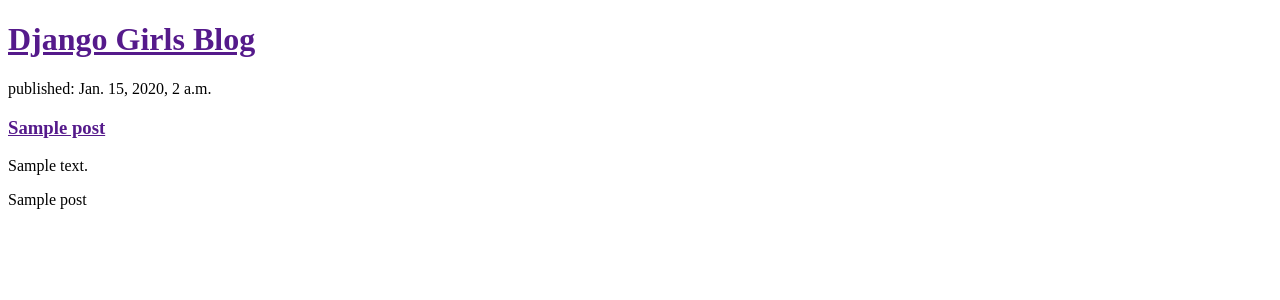
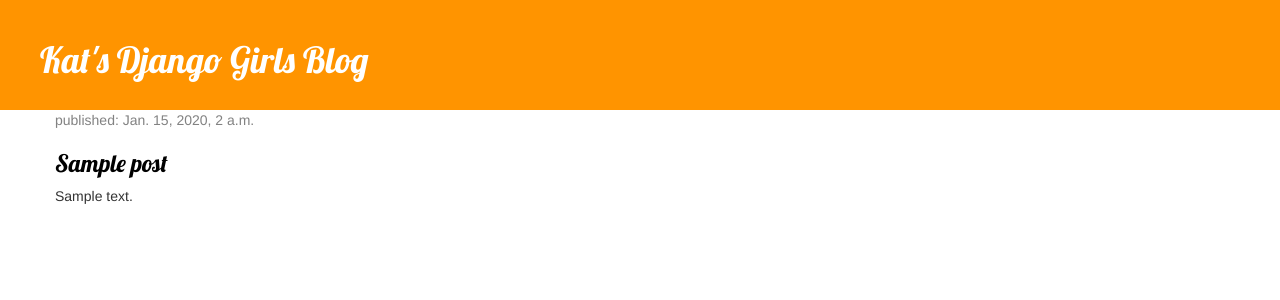
Before and after one commit to katreinhart/djangotutorial, a Django app: template blog/templates/blog/post_list.html in a window 1280 px wide. Shown: the top 300 px of the page. Run offline with Django 3.2, Linux system fonts and the light colour scheme; the template is opened without the code that fills it: values that come from a table or form of the project are taken from there, others are empty; tables that the repository leaves empty hold one stand-in row (values such as "Sample post"); some libraries are stand-ins or nearby versions.

Commit message:
Add view and template for detail view and CSS for site

```diff
--- /dev/null
+++ b/blog/static/css/blog.css
@@ -0,0 +1,51 @@
+a{
+  color: #FCA205;
+}
+
+h1, h2, h3, h4 {
+  font-family: "Lobster"
+}
+
+.page_header{
+  background-color: #ff9400;
+  margin-top: 0;
+  padding: 20px 20px 20px 40px;
+}
+
+.page_header h1, .page_header h1 a, .page_header h1 a:visited, .page_header h1 a:active{
+  color: #ffffff;
+  font-size: 36px;
+  text-decoration: none;
+}
+
+.content {
+  margin-left: 40px;
+}
+
+.date {
+  color: #828282;
+}
+
+.save {
+  float: right;
+}
+
+.post-form textarea, .post-form input {
+  width: 100%;
+}
+
+.top-menu, .top-menu:hoveer, .top-menu:visited {
+  color: #fff;
+  float: right;
+  font-size: 26pt;
+  margin-right: 20px;
+}
+
+.post {
+  margin-bottom: 70px;
+}
+
+.post h3 a, .post h3 a:visited {
+  color: #000;
+
+}
--- /dev/null
+++ b/blog/templates/blog/base.html
@@ -0,0 +1,27 @@
+{% load staticfiles %}
+
+<!DOCTYPE html>
+<html>
+  <head>
+    <meta charset="utf-8">
+    <link rel="stylesheet" href="//maxcdn.bootstrapcdn.com/bootstrap/3.2.0/css/bootstrap.min.css">
+    <link rel="stylesheet" href="//maxcdn.bootstrapcdn.com/bootstrap/3.2.0/css/bootstrap-theme.min.css">
+    <link href="//fonts.googleapis.com/css?family=Lobster&subset=latin,latin-ext" rel="stylesheet" type="text/css">
+    <link rel="stylesheet" href="{% static 'css/blog.css' %}">
+    <title>First Django Page</title>
+  </head>
+  <body>
+    <div class="page_header">
+        <h1><a href="">Kat's Django Girls Blog</a></h1>
+    </div>
+    <div class="content container">
+      <div class="row">
+        <div class="col-md-8">
+          {% block content %}
+          {% endblock %}
+      </div>
+    </div>
+  </div>
+
+  </body>
+</html>
--- a/blog/templates/blog/post_list.html
+++ b/blog/templates/blog/post_list.html
@@ -1,22 +1,13 @@
-<!DOCTYPE html>
-<html>
-  <head>
-    <meta charset="utf-8">
-    <title>First Django Page</title>
-  </head>
-  <body>
-    <div>
-        <h1><a href="">Django Girls Blog</a></h1>
-    </div>
+{% extends 'blog/base.html' %}
 
-    {% for post in posts %}
-    <div>
-      <p>published: {{post.published_date}}</p>
-      <h3><a href="">{{ post.title }}</a></h3>
-      <p>{{ post.text | linebreaksbr }}</p>
-    </div>
-      {{ post }}
-    {% endfor %}
-
-  </body>
-</html>
+{% block content %}
+      {% for post in posts %}
+          <div class="post">
+            <div class="date">
+                <p>published: {{post.published_date}}</p>
+            </div>
+            <h3><a href="{% url 'post_detail' pk=post.pk %}">{{ post.title }}</a></h3>
+            <p>{{ post.text | linebreaksbr }}</p>
+          </div>
+      {% endfor %}
+{% endblock %}
--- a/blog/urls.py
+++ b/blog/urls.py
@@ -3,4 +3,5 @@ from . import views
 
 urlpatterns = [
     url(r'^$', views.post_list, name='post_list'),
+    url(r'^post/(?P<pk>\d+)/$', views.post_detail, name='post_detail'),
 ]
--- a/blog/views.py
+++ b/blog/views.py
@@ -1,7 +1,11 @@
-from django.shortcuts import render
+from django.shortcuts import render, get_object_or_404
 from django.utils import timezone
 from .models import Post
 
 def post_list(request):
     posts = Post.objects.filter(published_date__lte=timezone.now()).order_by('published_date')
     return render(request, 'blog/post_list.html', {'posts': posts})
+
+def post_detail(request, pk):
+    post = get_object_or_404(Post, pk=pk)
+    return render(request, 'blog/post_detail.html', {'post': post})
```
Also changed, not shown: blog/templates/blog/post_detail.html (added, +13 -0 lines).
